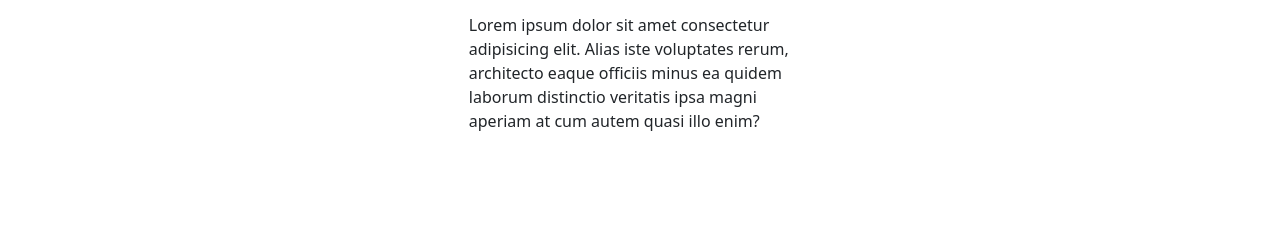
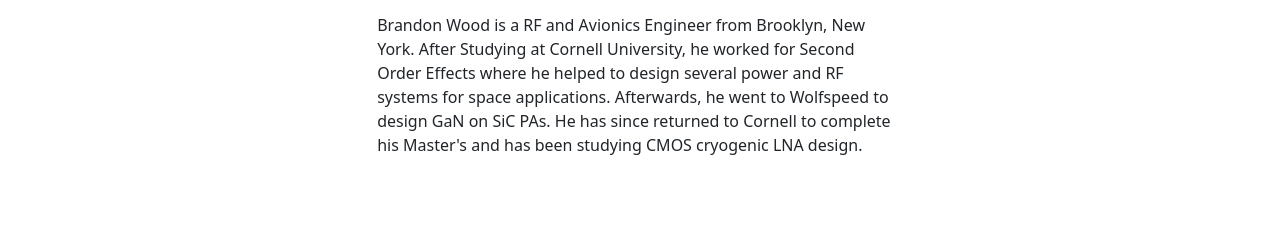
Before and after one commit to brandonpwood/professionalwebsite, a plain HTML site: page index.html in a window 1280 px wide. Shown: the part 419-659 px from the top of the page. Drawn offline with nearby package versions, Linux system fonts and the light colour scheme.

Commit message:
adds about me

```diff
--- a/index.html
+++ b/index.html
@@ -50,11 +50,12 @@
   </center>
   <div class="container-fluid cardtainer">
     <div class="row">
-      <div class="col-4"></div>
-      <div class="col-4">
-        Lorem ipsum dolor sit amet consectetur adipisicing elit. Alias iste voluptates rerum, architecto eaque officiis
-        minus
-        ea quidem laborum distinctio veritatis ipsa magni aperiam at cum autem quasi illo enim?
+      <div class="col-3"></div>
+      <div class="col-6">
+        Brandon Wood is a RF and Avionics Engineer from Brooklyn, New York. After Studying at Cornell University, he
+        worked for Second Order Effects where he helped to design several power and RF systems for space applications.
+        Afterwards, he went to Wolfspeed to design GaN on SiC PAs. He has since returned to Cornell to complete his
+        Master's and has been studying CMOS cryogenic LNA design.
       </div>
     </div>
   </div>
```
